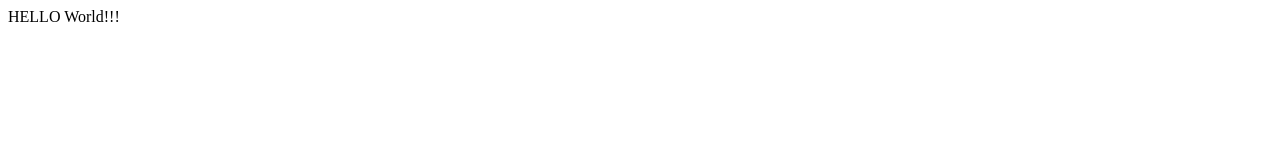
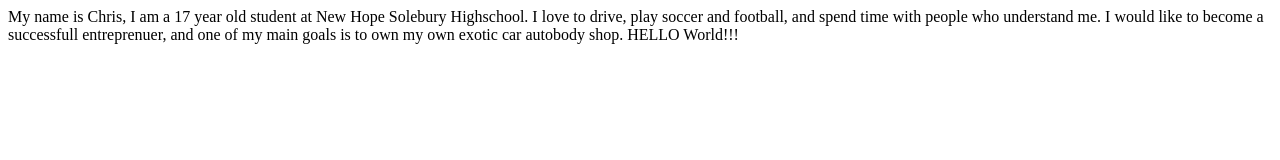
Before and after one commit to atanassovchristopher-cyber/Hello-World, a plain HTML site: page index.html in a window 1280 px wide. Drawn offline with Linux system fonts and the light colour scheme.

Commit message:
Update index.html

```diff
--- a/index.html
+++ b/index.html
@@ -16,7 +16,7 @@
 </head>
 
 <body>
-  <My name is Chris, I am a 17 year old student at New Hope Solebury Highschool. I love to drive, play soccer and football, and spend time with people who understand me. I would like to become a successfull entreprenuer, and one of my main goals is to own my own exotic car autobody shop.>
+  My name is Chris, I am a 17 year old student at New Hope Solebury Highschool. I love to drive, play soccer and football, and spend time with people who understand me. I would like to become a successfull entreprenuer, and one of my main goals is to own my own exotic car autobody shop.
  HELLO World!!!
 </body>
 </html>
```
